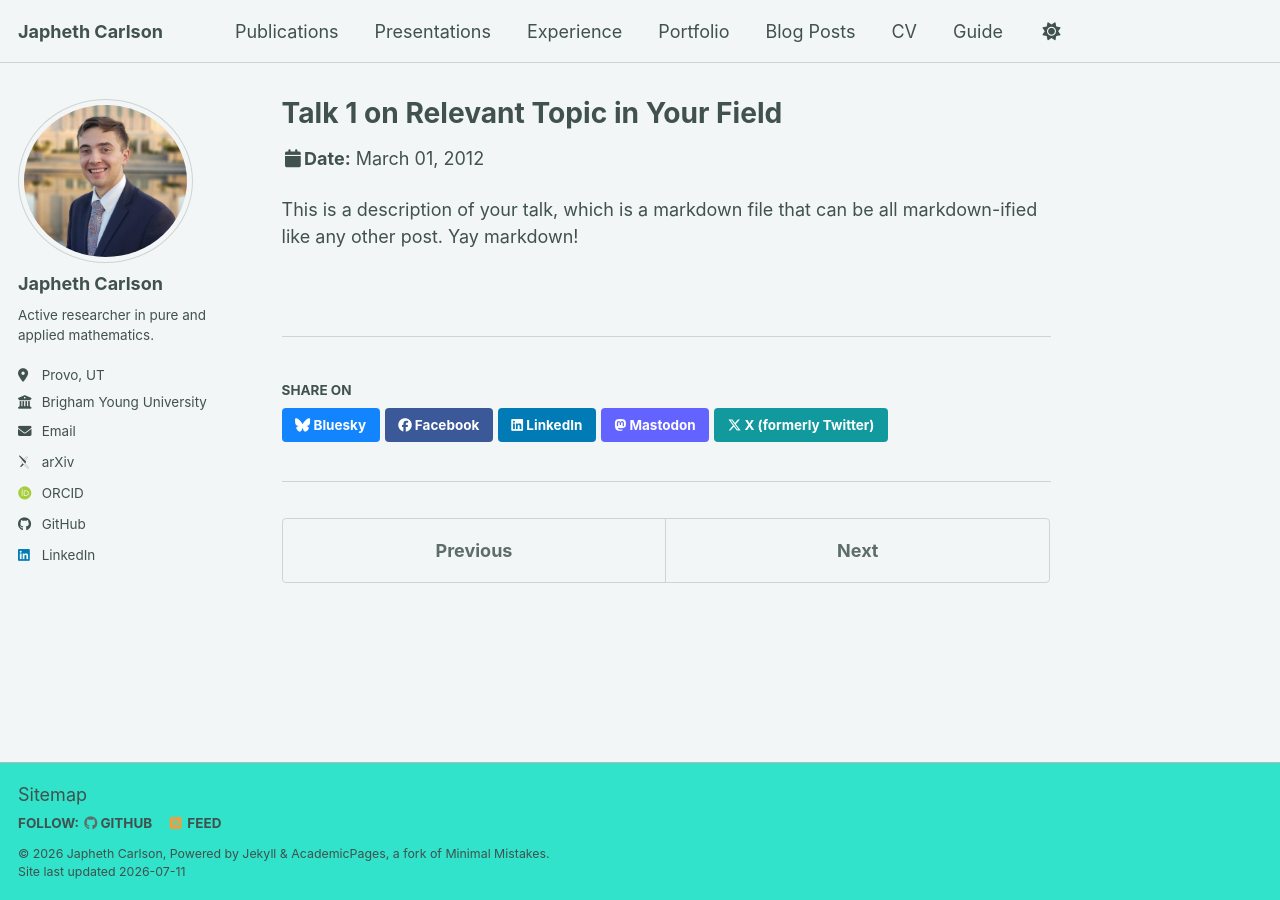
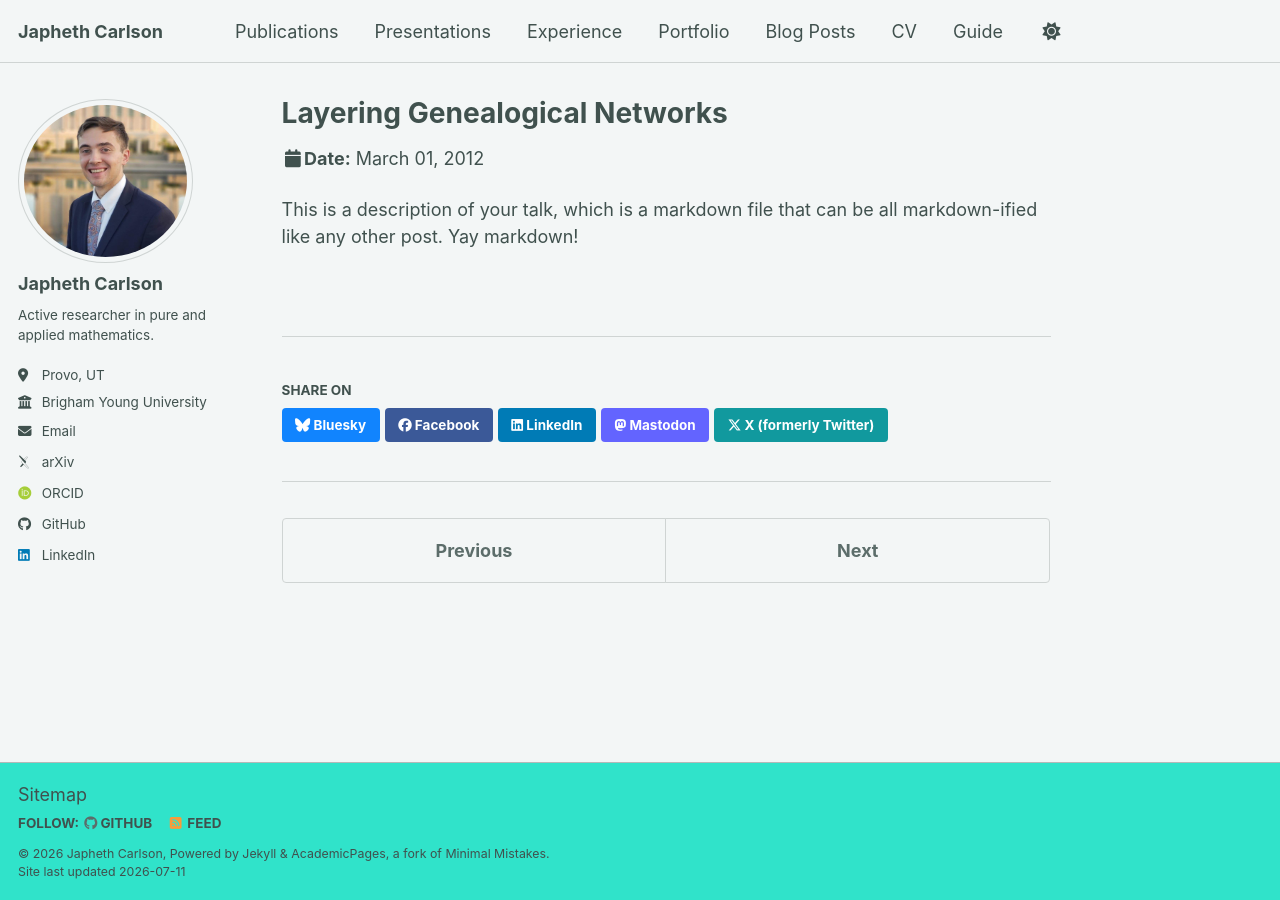
Before and after one commit to jrc117/jrc117.github.io, a Jekyll site: the page built from _talks/2012-03-01-talk-1.md, in a window 1280 px wide. Built offline with Jekyll 4.4.1, drawn with Linux system fonts in a browser that asks for light colours; some web fonts are replaced; a script bundle is joined from its source files by our own code; library files that are not in the unit come from our copies.

Commit message:
Update talk title, venue, and display status

```diff
--- a/_talks/2012-03-01-talk-1.md
+++ b/_talks/2012-03-01-talk-1.md
@@ -1,12 +1,12 @@
 ---
-title: "Talk 1 on Relevant Topic in Your Field"
+title: "Layering Genealogical Networks"
 collection: talks
 type: "Talk"
 permalink: /talks/2012-03-01-talk-1
-venue: "UC San Francisco, Department of Testing"
+venue: "MAA Intermountain Section"
 date: 2012-03-01
 location: "San Francisco, CA, USA"
-display: false
+display: true
 ---
 
 This is a description of your talk, which is a markdown file that can be all markdown-ified like any other post. Yay markdown!
```
